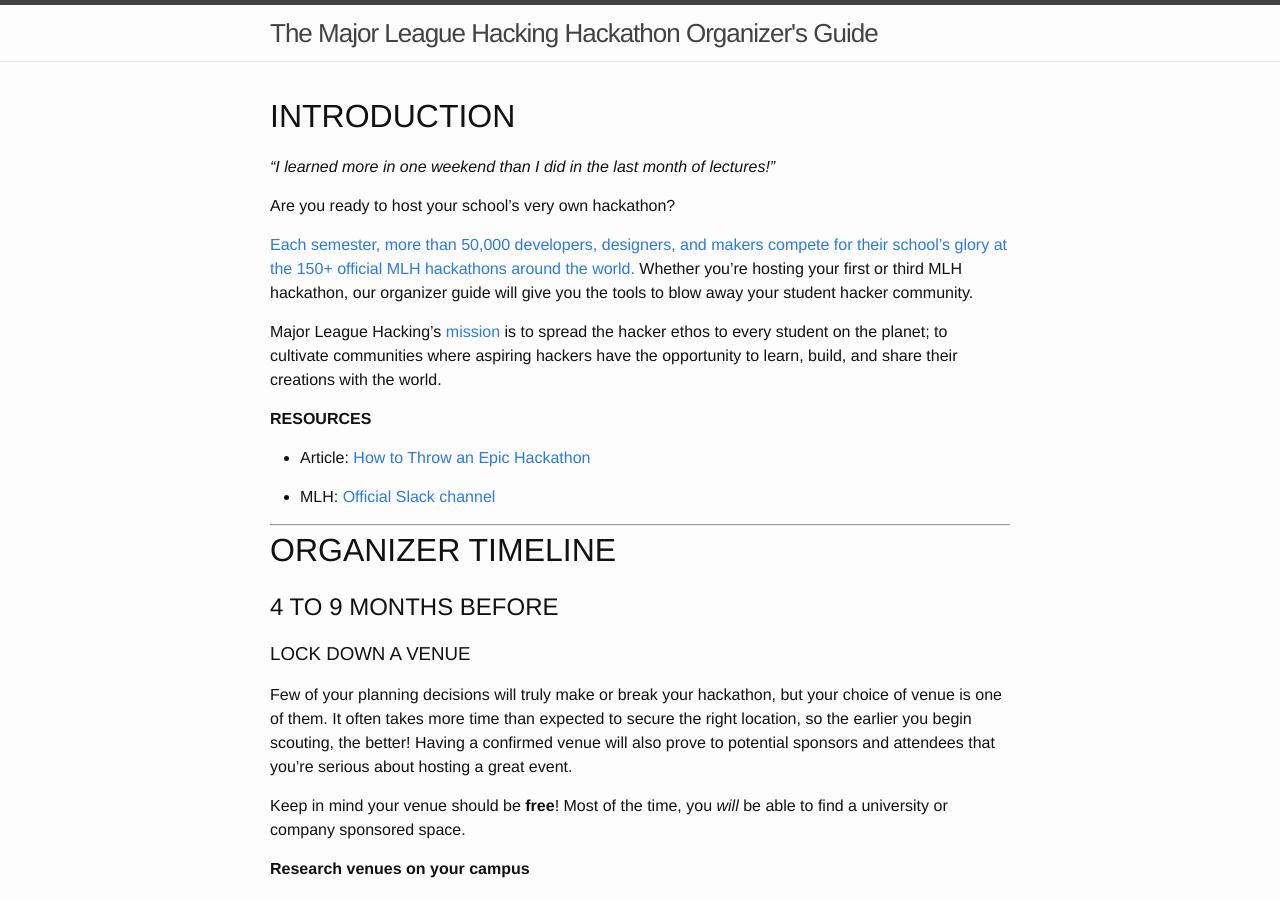
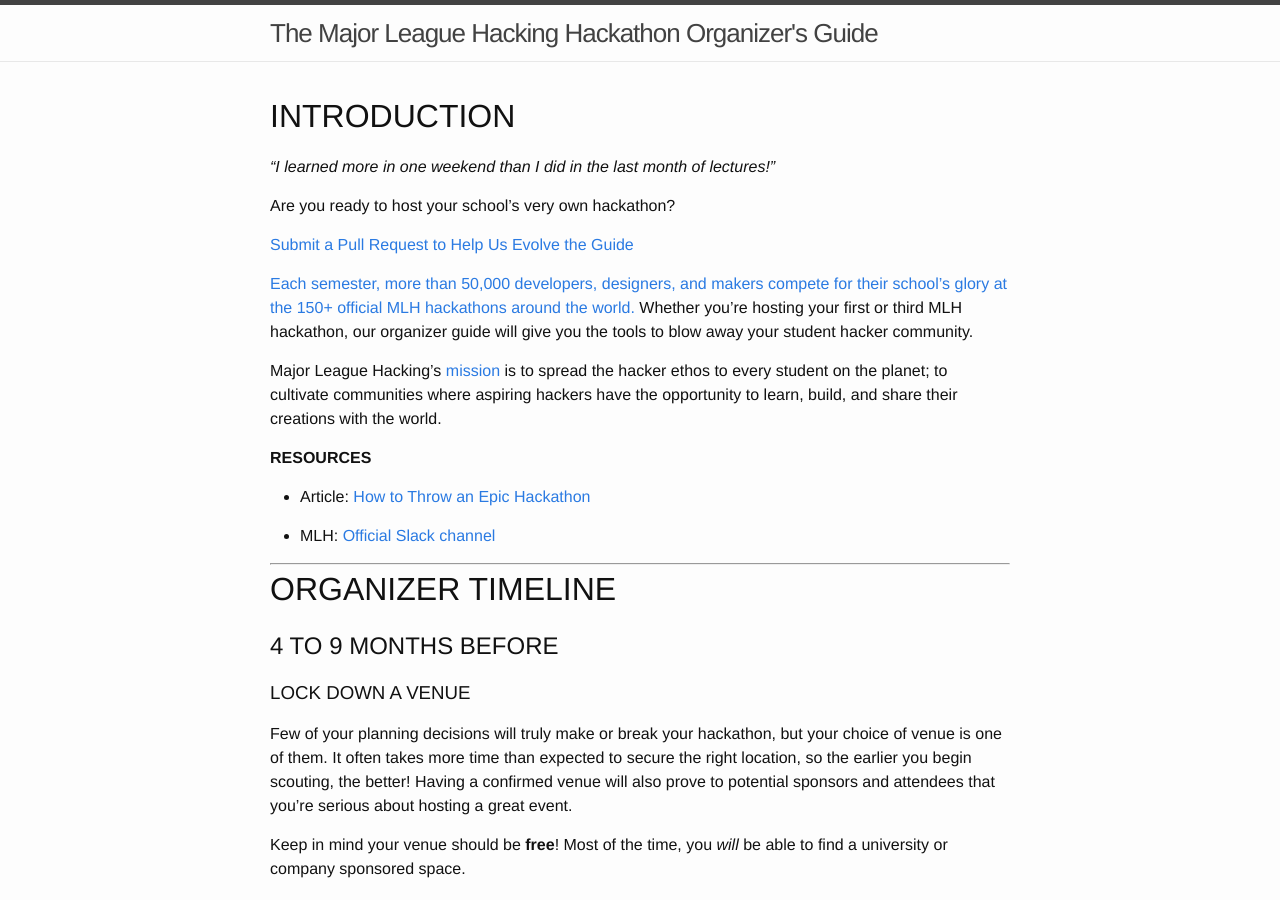
Before and after one commit to MLH/mlh-hackathon-organizer-guide, a Jekyll site: the page built from index.md, in a window 1280 px wide and 900 px high. Built offline with Jekyll 4.4.1, drawn with Linux system fonts in a browser that asks for light colours.

Commit message:
add PR link

```diff
--- a/index.md
+++ b/index.md
@@ -6,6 +6,8 @@
 *"I learned more in one weekend than I did in the last month of lectures!"*
 
 Are you ready to host your school’s very own hackathon?
+
+[Submit a Pull Request to Help Us Evolve the Guide](https://github.com/MLH/hackathon-organizer-guide)
 
 [Each semester, more than 50](https://mlh.io/about)[,000](https://mlh.io/about)[ developers, designers, and makers compete for their school's glory at the](https://mlh.io/about)[ 150+](https://mlh.io/about)[ official MLH hackathons around the world.](https://mlh.io/about) Whether you’re hosting your first or third MLH hackathon, our organizer guide will give you the tools to blow away your student hacker community.
 
```
